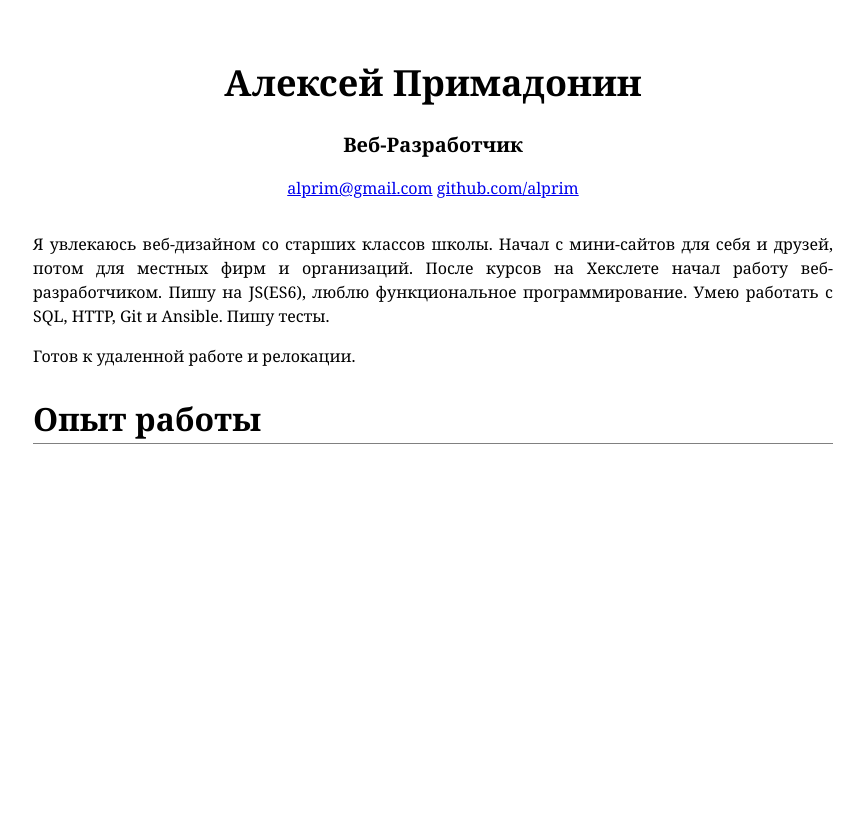
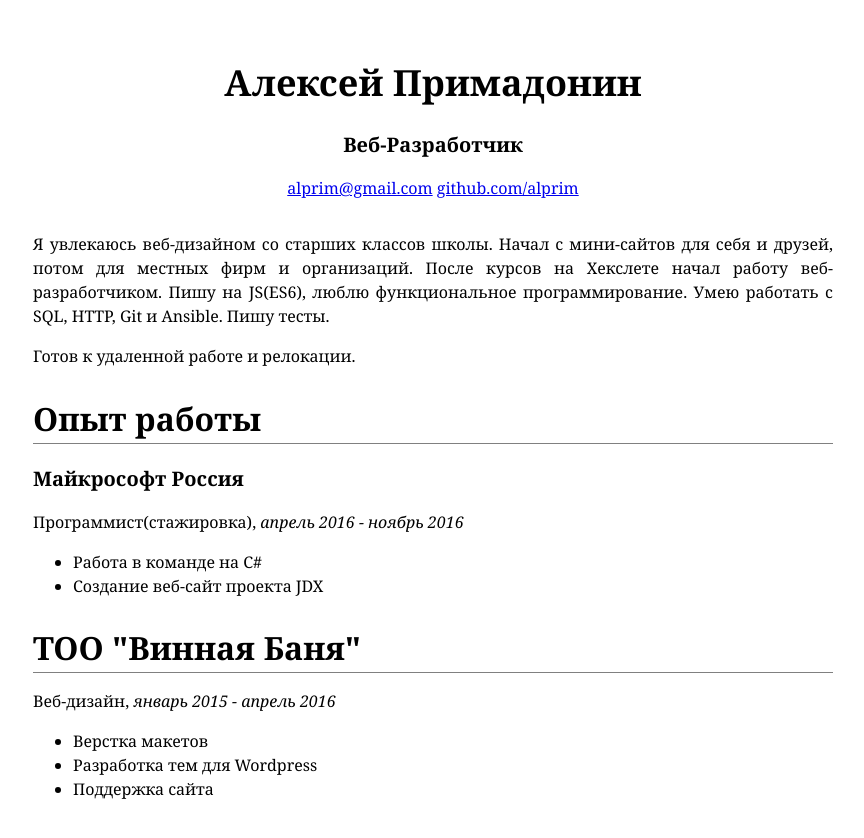
Before and after one commit to fumufu86/resume.html, a plain HTML site: page index.html in a window 1280 px wide. Shown: the whole page, without its empty margins (207-1071 px from the left). Before the commit the page ends 800 px from the top, so only its background shows below. Drawn offline with Linux system fonts and the light colour scheme.

Commit message:
next step

```diff
--- a/index.html
+++ b/index.html
@@ -22,6 +22,19 @@
             </p>
             <p>Готов к удаленной работе и релокации.</p>
             <h2>Опыт работы</h2>
+            <h3>Майкрософт Россия</h3>
+            <p>Программист(стажировка), <i>апрель 2016 - ноябрь 2016</i></p>
+            <ul>
+                <li>Работа в команде на C#</li>
+                <li>Создание веб-сайт проекта JDX</li>
+            </ul>
+            <h2>ТОО "Винная Баня"</h2>
+            <p>Веб-дизайн, <i>январь 2015 - апрель 2016</i></p>
+            <ul>
+                <li>Верстка макетов</li>
+                <li>Разработка тем для Wordpress</li>
+                <li>Поддержка сайта</li>
+            </ul>
         </div>
         <div id="footer">
         </div>
```
